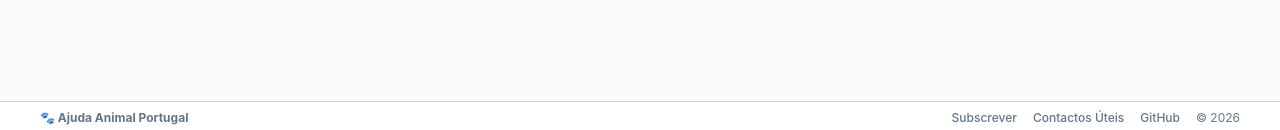
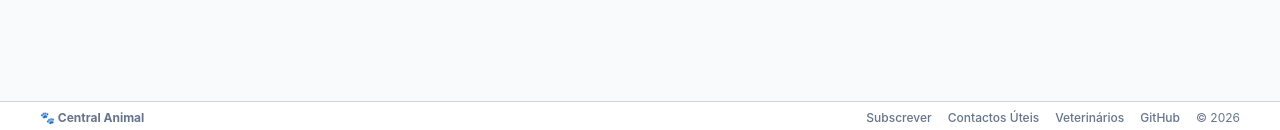
Before and after one commit to ajudaanimal/alerta, a Jekyll site: the page built from SECURITY.md, in a window 1280 px wide. Shown: the part 767-897 px from the top of the page. Built offline with Jekyll 4.4.1, drawn with Linux system fonts in a browser that asks for light colours; our own code applies the rules of GitHub Pages for plain Markdown files.

Commit message:
Update default.html

```diff
--- a/_layouts/default.html
+++ b/_layouts/default.html
@@ -226,11 +226,12 @@
     <footer class="site-global-footer">
         <div class="footer-container">
             <div>
-                <span><strong>🐾 Ajuda Animal Portugal</strong></span>
+                <span><strong>🐾 Central Animal</strong></span>
             </div>
             <div class="footer-links">
                 <a href="{{ '/subscrever/' | relative_url }}">Subscrever</a>
                 <a href="{{ '/emergencia/' | relative_url }}">Contactos Úteis</a>
+                <a href="{{ '/veterinarios/' | relative_url }}">Veterinários</a>
                 <a href="https://github.com/ajudaanimal/alerta" target="_blank" rel="noopener noreferrer">GitHub</a>
                 <span>&copy; {{ 'now' | date: "%Y" }}</span>
             </div>
```
